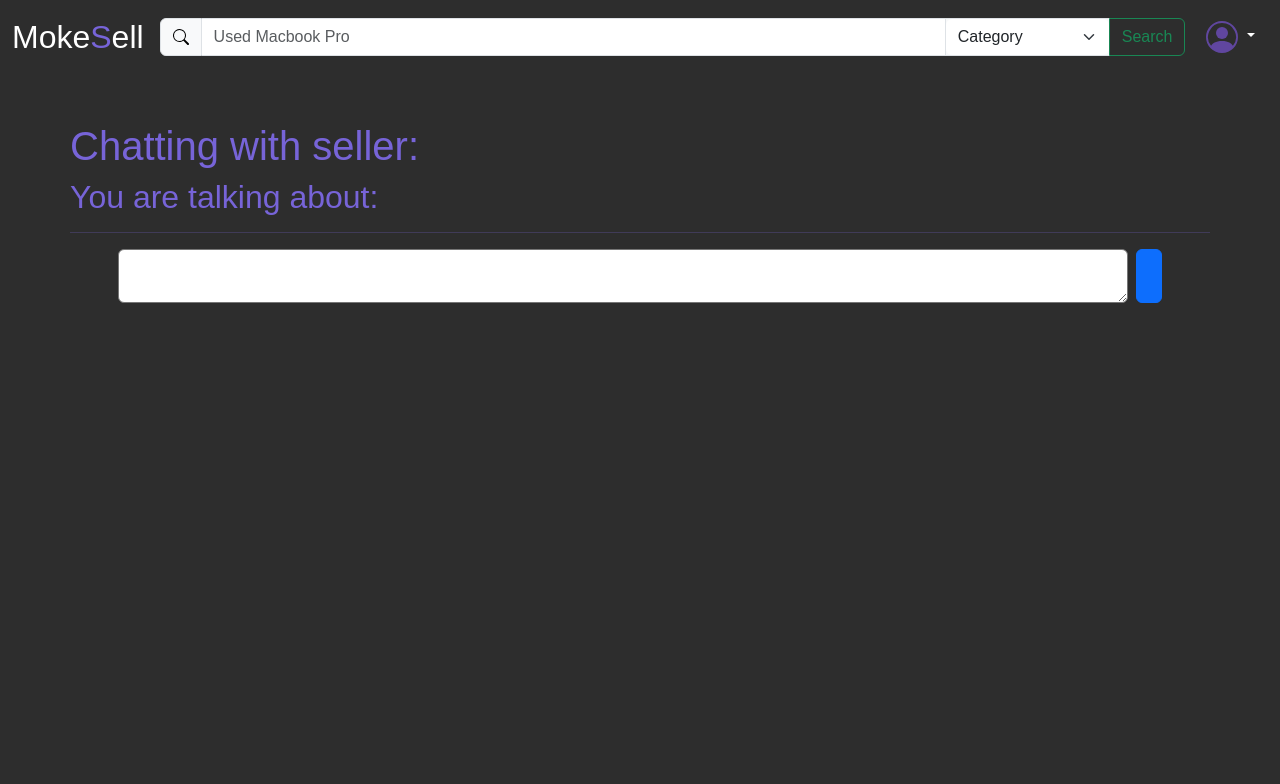
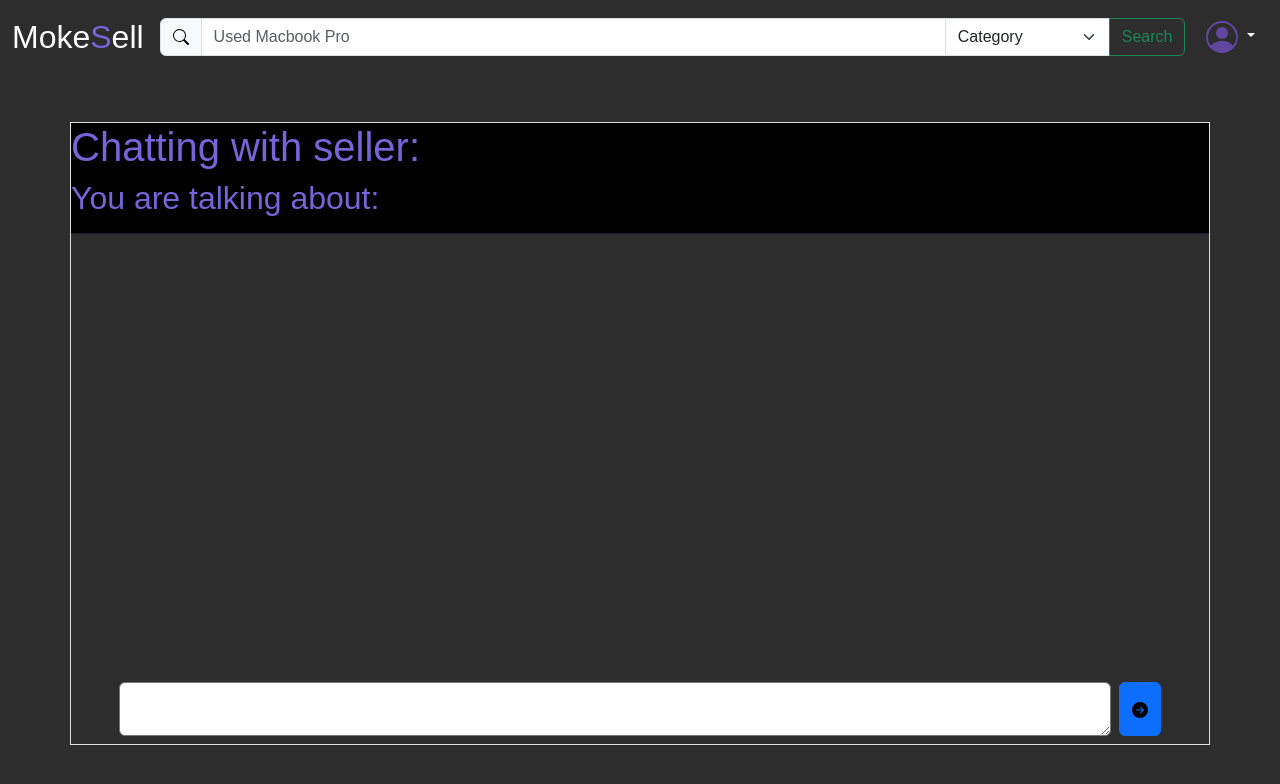
Before and after one commit to harangadsingh/FED2024Assg2_P06_Team6, a plain HTML site: page chat-page.html in a window 1280 px wide. Drawn offline with Linux system fonts and the light colour scheme; a web font is replaced by a local one.

Commit message:
Create chat page styling

```diff
--- a/css/style.css
+++ b/css/style.css
@@ -205,3 +205,28 @@ TRANSACTION PAGE
 .hidden {
     display: none;
 }
+
+/* Chat room */
+.chat-container {
+    border: 1px solid #e0e0e0;
+    border-bottom: none;
+    height: 70vh;
+}
+
+.chat-input-container {
+    border: 1px solid #e0e0e0;
+    border-top: none;
+}
+.other-chatter p {
+    background-color: black;
+    padding: 10px 5px;
+}
+
+.current-chatter p {
+    background-color: cyan;
+    padding: 10px 5px;
+}
+
+.subject-container {
+    background-color: black;
+}
```
Also changed, not shown: images/icons/bootstrap/arrow-right-circle-fill.svg (added).
